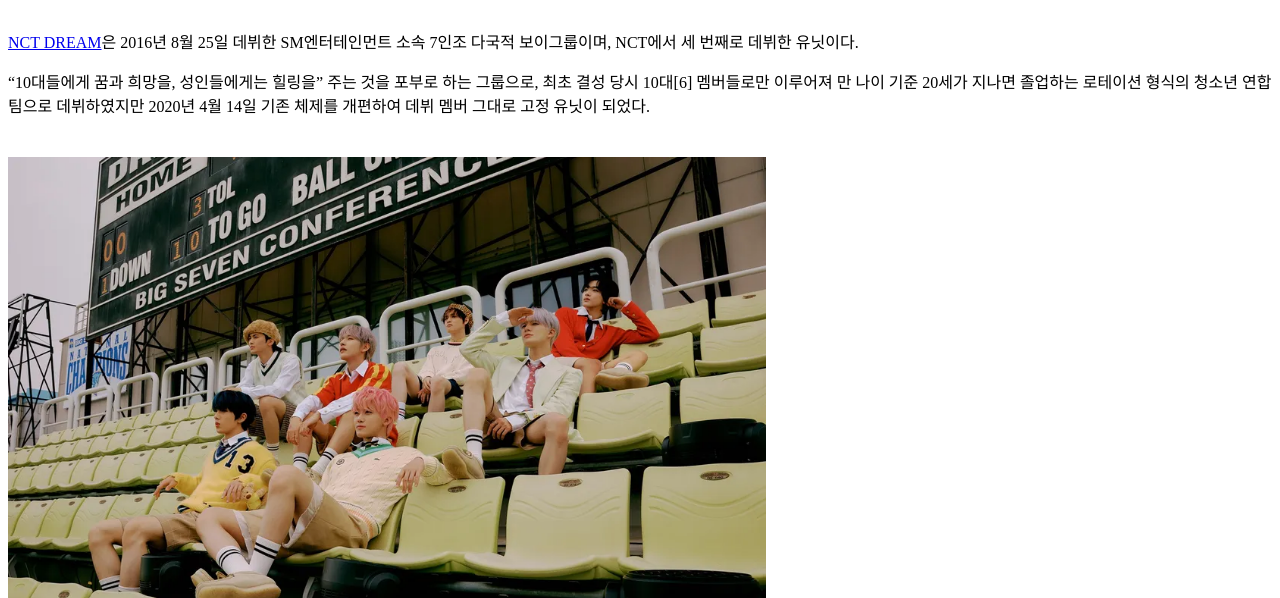
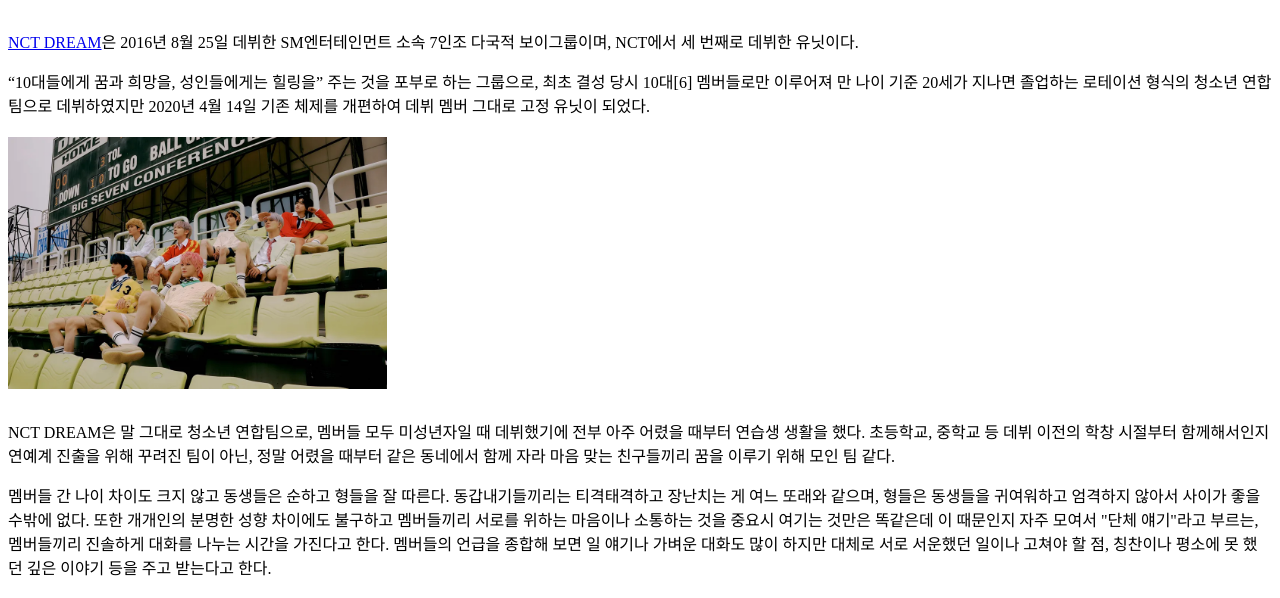
Before and after one commit to minsol4171/my-first-web-site, a plain HTML site: page 1.html in a window 1280 px wide. Shown: the part 202-800 px from the top of the page. Drawn offline with Linux system fonts and the light colour scheme.

Commit message:
사진 크기 수정

```diff
--- a/1.html
+++ b/1.html
@@ -20,8 +20,8 @@ NCT에서 세 번째로 데뷔한 유닛이다.</p><p>
 “10대들에게 꿈과 희망을, 성인들에게는 힐링을” 주는 것을 포부로 하는 그룹으로,
 최초 결성 당시 10대[6] 멤버들로만 이루어져 만 나이 기준 20세가 지나면 졸업하는
 로테이션 형식의 청소년 연합팀으로 데뷔하였지만 2020년 4월 14일 기존 체제를 개편하여
-데뷔 멤버 그대로 고정 유닛이 되었다.</p><p style="margin-top:40px;">
-<img src="coding.jpg" width="60%" style="margin-bottom:40px;"></p>
+데뷔 멤버 그대로 고정 유닛이 되었다.</p><p style="margin-top:20px;">
+<img src="coding.jpg" width="30%" style="margin-bottom:10px;"></p>
 NCT DREAM은 말 그대로 청소년 연합팀으로, 멤버들 모두 미성년자일 때 데뷔했기에
 전부 아주 어렸을 때부터 연습생 생활을 했다. 초등학교, 중학교 등 데뷔 이전의
 학창 시절부터 함께해서인지 연예계 진출을 위해 꾸려진 팀이 아닌, 정말 어렸을 때부터
```
Also changed, not shown: 2.html (+1 -1 lines), index.html (+1 -1 lines).
